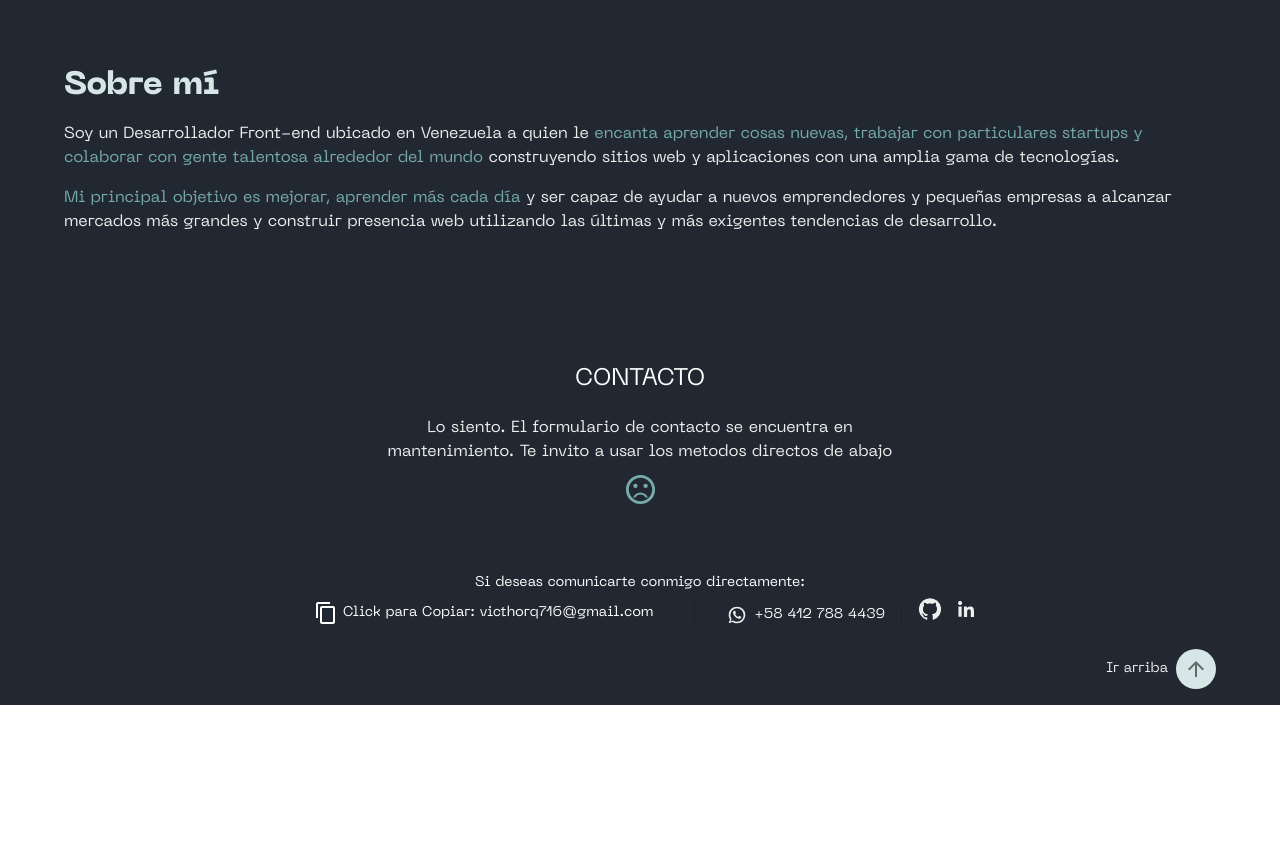
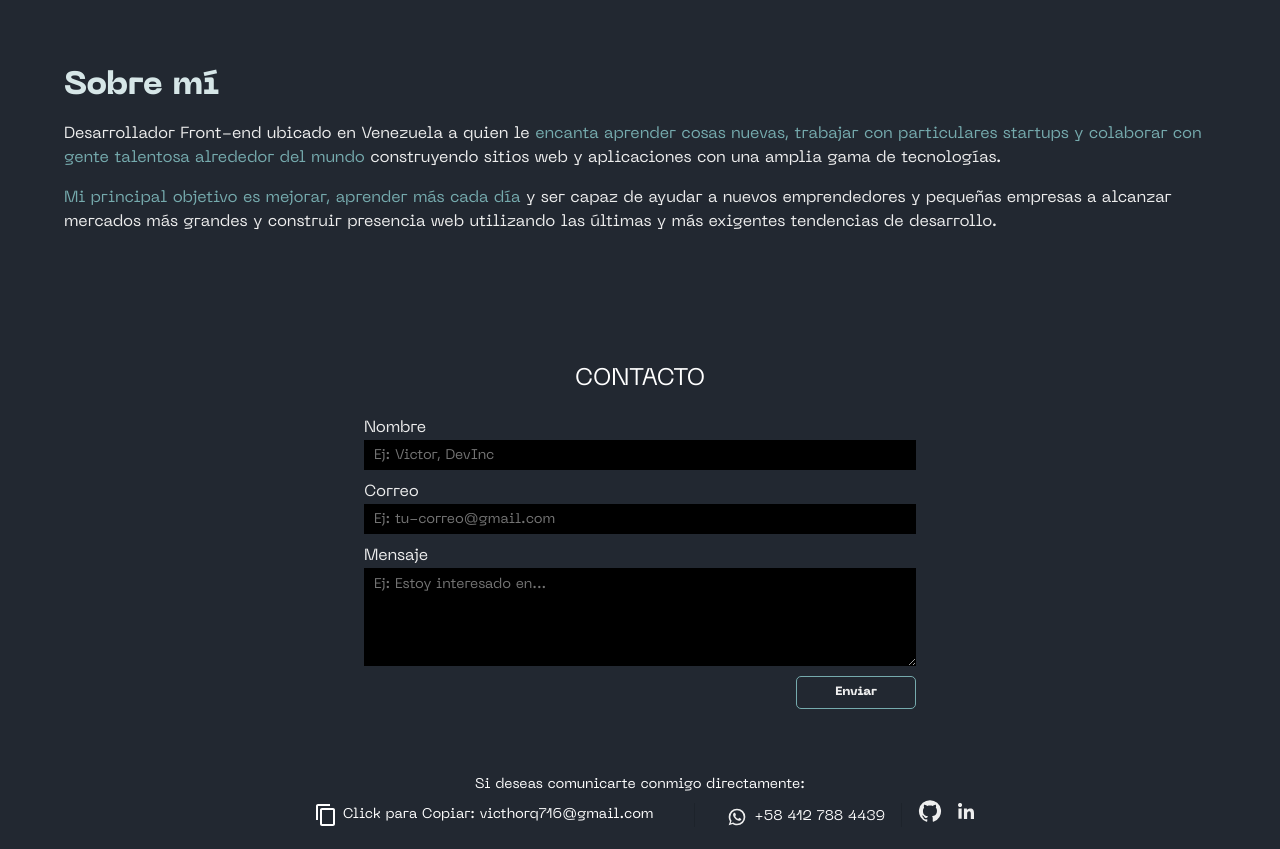
Before and after one commit to Vctorqui/portafolio-web, a Next.js app: page / in a window 1280 px wide. Shown: the part 1940-2789 px from the top of the page. Before the commit the page ends 2645 px from the top, so only its background shows below. Built offline with nearby package versions, Linux system fonts and the light colour scheme.

Commit message:
add new contact form

```diff
--- a/package.json
+++ b/package.json
@@ -9,12 +9,12 @@
     "lint": "next lint"
   },
   "dependencies": {
+    "@emailjs/browser": "^4.4.1",
     "@emotion/react": "^11.11.4",
     "@emotion/styled": "^11.11.5",
     "@mui/icons-material": "^5.15.20",
     "@mui/lab": "^5.0.0-alpha.172",
     "@mui/material": "^5.16.1",
-    "emailjs-com": "^3.2.0",
     "meshline": "^3.3.1",
     "next": "14.2.4",
     "react": "^18",
--- a/pages/index.tsx
+++ b/pages/index.tsx
@@ -28,7 +28,8 @@ import { taskTypes } from '@/src/types/types'
 import { ProjectCard } from '@/src/components/ProjectCard'
 import MusicPlayer from '@/src/components/MusicPlayer'
 import { LinkBlockStyled } from '@/src/components/LinkStyled'
-import { ContactForm } from '@/src/components/form/ContactForm'
+// import { ContactForm } from '@/src/components/form/ContactForm'
+import {ContactForm} from '@/src/components/form/ContactForm'
 import { PublicHeader } from '@/src/layouts/public/Header'
 import { PublicFooter } from '@/src/layouts/public/Footer'
 
@@ -86,7 +87,10 @@ const Index: NextPage = () => {
       <Banner id='home'>
         <Container maxWidth={containerWidth}>
           <Box className='bannerContainer'>
-            <MusicPlayer changeLang={changeLang} additionalClassName='musicPlayer' />
+            <MusicPlayer
+              changeLang={changeLang}
+              additionalClassName='musicPlayer'
+            />
             <Box display={'flex'} gap={1} mb={2}>
               <IconButton
                 sx={{ display: 'flex', alignItems: 'center', gap: '5px' }}
@@ -137,7 +141,6 @@ const Index: NextPage = () => {
                   color={theme.palette.text.primary}
                   variant='h5'
                 >
-                  I&apos;m
                   <span style={{ color: theme.palette.text.secondary }}>
                     {' '}
                     Frontend Developer
@@ -164,7 +167,6 @@ const Index: NextPage = () => {
                   color={theme.palette.text.primary}
                   variant='h5'
                 >
-                  Soy
                   <span style={{ color: theme.palette.text.secondary }}>
                     {' '}
                     Frontend Developer
@@ -283,7 +285,7 @@ const Index: NextPage = () => {
             {changeLang === true ? (
               <>
                 <Typography variant='body1'>
-                  I am a Front-end Developer based in Venezuela who{' '}
+                  Front-end Developer based in Venezuela who{' '}
                   <span style={{ color: theme.palette.text.secondary }}>
                     loves to learn new things, work with particular startups and
                     collaborate with talented people around the world
@@ -303,7 +305,7 @@ const Index: NextPage = () => {
             ) : (
               <>
                 <Typography variant='body1'>
-                  Soy un Desarrollador Front-end ubicado en Venezuela a quien le{' '}
+                  Desarrollador Front-end ubicado en Venezuela a quien le{' '}
                   <span style={{ color: theme.palette.text.secondary }}>
                     encanta aprender cosas nuevas, trabajar con particulares
                     startups y colaborar con gente talentosa alrededor del mundo
@@ -326,6 +328,7 @@ const Index: NextPage = () => {
         </Container>
       </Box>
       <ContactForm changeLang={changeLang} />
+      {/* <ContactUs /> */}
       <PublicFooter changeLang={changeLang} />
     </>
   )
--- a/src/components/form/ContactForm.tsx
+++ b/src/components/form/ContactForm.tsx
@@ -8,9 +8,8 @@ import {
   Button,
   useTheme,
 } from '@mui/material'
-import React, { useEffect, useState } from 'react'
+import React, { useEffect, useRef, useState } from 'react'
 import FancyInput, { isValidEmail } from '../CustomInput'
-import emailjs from 'emailjs-com'
 import { useRouter } from 'next/router'
 import CustomDialog from '../CustomDialog'
 import {
@@ -20,6 +19,12 @@ import {
   SentimentVeryDissatisfied,
 } from '@mui/icons-material'
 import { CircularLoading } from '../CircularLoading'
+import emailjs from '@emailjs/browser'
+import theme from '@/theme/theme'
+
+const TEMPLATE_ID = process.env.NEXT_PUBLIC_EMAILJS_TEMPLATE_ID as string
+const SERVICE_ID = process.env.NEXT_PUBLIC_EMAILJS_SERVICE_ID as string
+const PUBLIC_ID = process.env.NEXT_PUBLIC_EMAILJS_PUBLIC_KEY as string
 
 const GridForm = styled(Grid)(({ theme }) => ({
   padding: '50px 0',
@@ -31,73 +36,56 @@ const GridForm = styled(Grid)(({ theme }) => ({
     justifyContent: 'center',
     alignItems: 'center',
   },
+
+  '.inputStyled': {
+    height: '30px',
+  },
+
+  '.inputStyled, .texteareaStyled': {
+    background: '#000',
+    border: 'none',
+    color: '#EEEEEE',
+    fontFamily: 'NeueMachina',
+    fontSize: '14px',
+    padding: '10px',
+  },
 }))
 
 export const ContactForm = ({ changeLang }: any) => {
-  const frmContact = { full_name: '', email: '', subject: '' }
-  const [form, setForm] = useState(frmContact)
+  const form = useRef<any>()
   const theme = useTheme()
   const [openSuccessDialog, setOpenSuccessDialog] = React.useState(false)
   const [openErrorDialog, setOpenErrorDialog] = React.useState(false)
-  const [validateInputs, setValidateInputs] = useState(false)
   const [dialogLoading, setDialogLoading] = useState(false)
-  const [loadComponent, setLoadComponent] = useState(0)
-  const [clickSubmit, setClickSubmit] = useState<number>(0)
-  const [fieldsWithError, setFieldsWithError] = useState(0)
   const router = useRouter()
-  const [errorForm, setErrorForm] = useState(true)
-
-  const handleChange = (event: any) => {
-    let { name, value } = event.target
-    setForm({
-      ...form,
-      [name]: value,
-    })
-  }
-
-  useEffect(() => {
-    if (loadComponent > 0 && clickSubmit > 0) {
-      const getAll = document.querySelectorAll('.textField-required.Mui-error')
-      setFieldsWithError(getAll.length)
-      if (getAll.length === 0) {
-        submitForm()
-      }
-    }
-    setLoadComponent(loadComponent + 1)
-    // eslint-disable-next-line
-  }, [clickSubmit])
-
-  const submitForm = async () => {
-    setDialogLoading(true)
-    try {
-      const sendFormContact = await emailjs.send(
-        process.env.NEXT_PUBLIC_EMAILJS_SERVICE_ID as string,
-        process.env.NEXT_PUBLIC_EMAILJS_TEMPLATE_ID as string,
-        form,
-        process.env.NEXT_PUBLIC_EMAILJS_PUBLIC_KEY as string
-      )
-      if (sendFormContact.status === 200) {
-        setOpenSuccessDialog(true)
-        setForm(frmContact)
-      } else {
-        setOpenErrorDialog(true)
-      }
-      setDialogLoading(false)
-    } catch (error) {
-      console.log(error)
-      setDialogLoading(false)
-      setOpenErrorDialog(true)
-    }
-  }
+  const [errorForm, setErrorForm] = useState(false)
 
   const handleClose = () => {
     setOpenSuccessDialog(false)
     setOpenErrorDialog(false)
   }
 
-  const validateForm = () => {
-    setValidateInputs(true)
-    setClickSubmit(clickSubmit + 1)
+  const sendEmail = (e: any) => {
+    e.preventDefault()
+    setDialogLoading(true)
+
+    emailjs
+      .sendForm(SERVICE_ID, TEMPLATE_ID, form.current, {
+        publicKey: PUBLIC_ID,
+      })
+      .then(
+        (result) => {
+          console.log(result.text)
+          form.current.reset()
+          setOpenSuccessDialog(true)
+          setDialogLoading(false)
+        },
+        (error) => {
+          console.log('FAILED...', error.text)
+          setDialogLoading(false)
+          setOpenErrorDialog(true)
+        }
+      )
   }
 
   return (
@@ -134,70 +122,60 @@ export const ContactForm = ({ changeLang }: any) => {
                 />
               </Box>
             ) : (
-              <Box
-                component='form'
-                width={'100%'}
-                noValidate
-                autoComplete='off'
-                // onSubmit={submitForm}
+              <form
+                style={{
+                  width: '100%',
+                  display: 'flex',
+                  flexDirection: 'column',
+                  justifyContent: 'center',
+                  gap: '10px',
+                }}
+                ref={form}
+                onSubmit={sendEmail}
               >
-                <Grid container spacing={1}>
-                  <Grid item lg={6} xs={12}>
-                    <FancyInput
-                      validateSubmit={validateInputs}
+                <Stack width={'100%'}>
+                  <label>{changeLang === true ? 'Name' : 'Nombre'}</label>
+                  <input
                     required
-                      placeholder='Ej: Victor, DevInc'
+                    className='inputStyled'
+                    placeholder={
+                      changeLang === true
+                        ? 'E.g. Victor, DevInc'
+                        : 'Ej: Victor, DevInc'
+                    }
                     type='text'
-                      label='Nombre'
-                      name='full_name'
-                      value={form.full_name}
-                      onChange={handleChange}
+                    name='user_name'
                   />
-                  </Grid>
-                  <Grid item lg={6} xs={12}>
-                    <FancyInput
-                      validateSubmit={validateInputs}
-                      value={form.email}
+                </Stack>
+                <Stack>
+                  <label> {changeLang === true ? 'Email' : 'Correo'}</label>
+                  <input
                     required
-                      placeholder='Ej: tuemail@gmail.com'
+                    className='inputStyled'
                     type='email'
-                      label='Correo'
-                      name='email'
-                      validation={[
-                        {
-                          validate: () => isValidEmail(form.email),
-                          msg: 'Correo no válido',
-                        },
-                      ]}
-                      onChange={handleChange}
+                    name='user_email'
+                    placeholder={
+                      changeLang === true
+                        ? 'E.g. your-email@gmail.com'
+                        : 'Ej: tu-correo@gmail.com'
+                    }
                   />
-                  </Grid>
-                </Grid>
-                <FancyInput
-                  validateSubmit={validateInputs}
-                  className='inputStyled'
-                  value={form.subject}
+                </Stack>
+                <Stack>
+                  <label>{changeLang === true ? 'Message' : 'Mensaje'}</label>
+                  <textarea
                     required
-                  type='text'
-                  placeholder='Ej: Estoy interesado...'
-                  label='Consulta'
-                  name='subject'
-                  onChange={handleChange}
-                  multiline
-                  rows={4}
+                    rows={6}
+                    className='texteareaStyled'
+                    placeholder={
+                      changeLang === true
+                        ? `E.g. I'm interested in...`
+                        : 'Ej: Estoy interesado en...'
+                    }
+                    name='message'
                   />
-
-                <Stack alignItems={'flex-end'}>
-                  {fieldsWithError > 0 && loadComponent > 1 && (
-                    <Typography
-                      variant='body1'
-                      align='right'
-                      color='error'
-                      sx={{ marginBottom: 2 }}
-                    >
-                      Some fields are empty
-                    </Typography>
-                  )}
+                </Stack>
+                <Box alignSelf={'flex-end'}>
                   <Button
                     aria-label='Enviar'
                     sx={{
@@ -212,12 +190,11 @@ export const ContactForm = ({ changeLang }: any) => {
                     }}
                     type='submit'
                     variant='outlined'
-                    onClick={validateForm}
                   >
-                    Enviar
+                    {changeLang === true ? 'Send' : 'Enviar'}
                   </Button>
-                </Stack>
                 </Box>
+              </form>
             )}
           </Box>
         </Container>
```
Also changed, not shown: 1 other file (tests, documents, lock files or other folders). Lines whose indentation alone changed are shown as unchanged.
